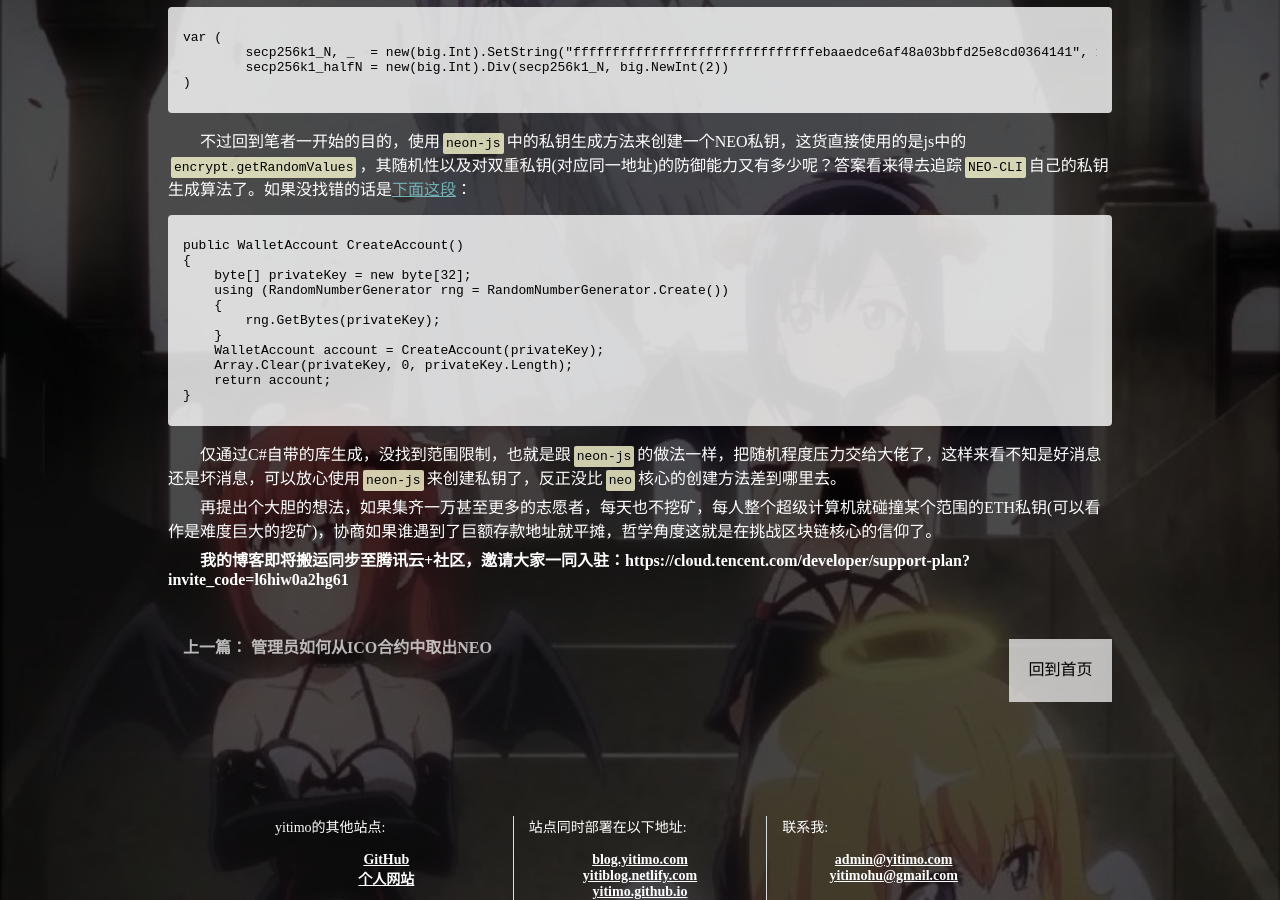
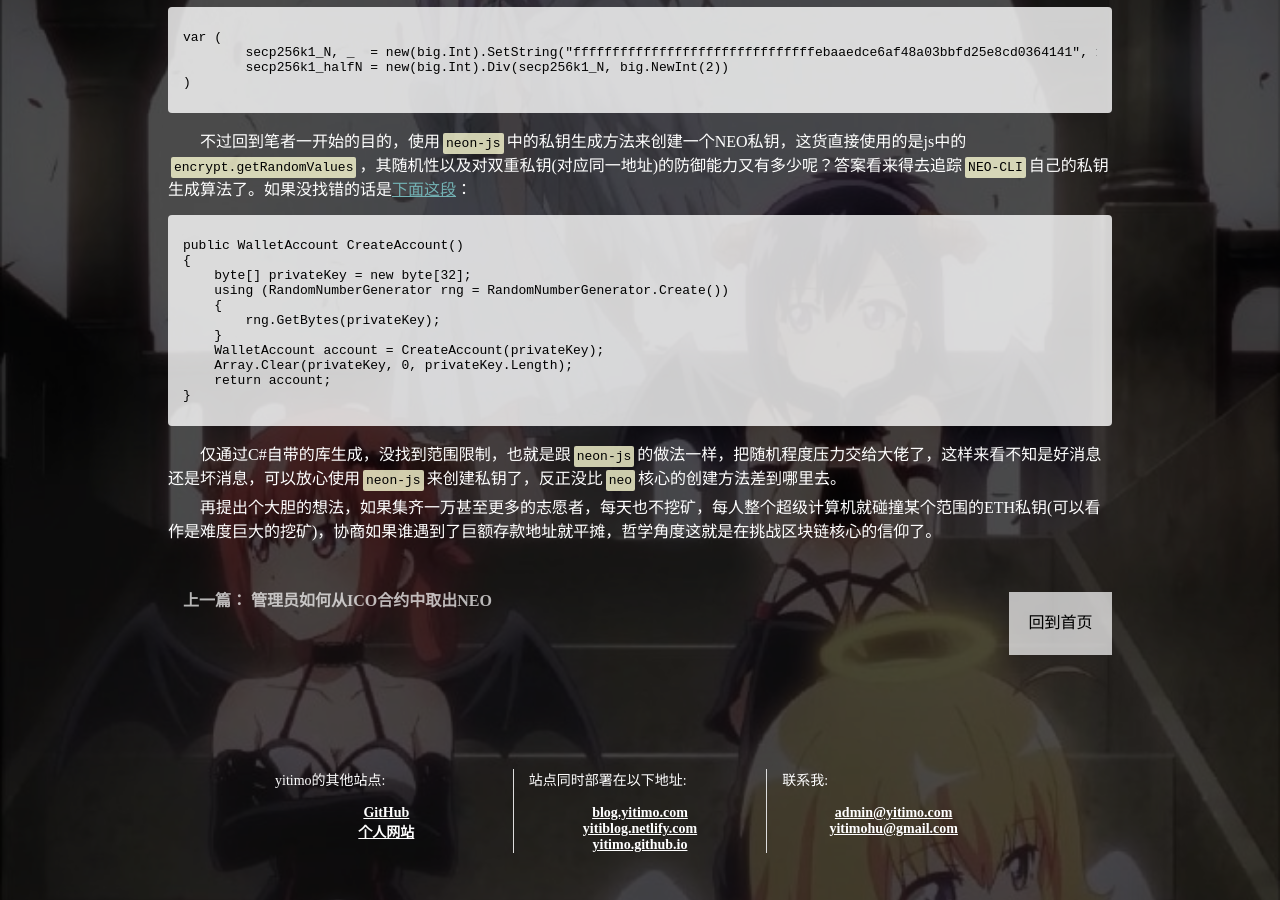
Before and after one commit to yitimo/yitimo.github.io, a Jekyll site: the page built from _posts/2018-04-18-is-each-ethereum-address-shared-by-private-keys.md, in a window 1280 px wide and 900 px high, scrolled down 2152 px. Built offline with Jekyll 4.4.1, drawn with Linux system fonts in a browser that asks for light colours; comment, search, counter and statistics services are not loaded.

Commit message:
remove tencent ad

```diff
--- a/_posts/2018-04-18-is-each-ethereum-address-shared-by-private-keys.md
+++ b/_posts/2018-04-18-is-each-ethereum-address-shared-by-private-keys.md
@@ -129,6 +129,3 @@
 仅通过C#自带的库生成，没找到范围限制，也就是跟``neon-js``的做法一样，把随机程度压力交给大佬了，这样来看不知是好消息还是坏消息，可以放心使用``neon-js``来创建私钥了，反正没比``neo``核心的创建方法差到哪里去。
 
 再提出个大胆的想法，如果集齐一万甚至更多的志愿者，每天也不挖矿，每人整个超级计算机就碰撞某个范围的ETH私钥(可以看作是难度巨大的挖矿)，协商如果谁遇到了巨额存款地址就平摊，哲学角度这就是在挑战区块链核心的信仰了。
-
-
-**我的博客即将搬运同步至腾讯云+社区，邀请大家一同入驻：https://cloud.tencent.com/developer/support-plan?invite_code=l6hiw0a2hg61**
```
Also changed, not shown: 1 other file.
